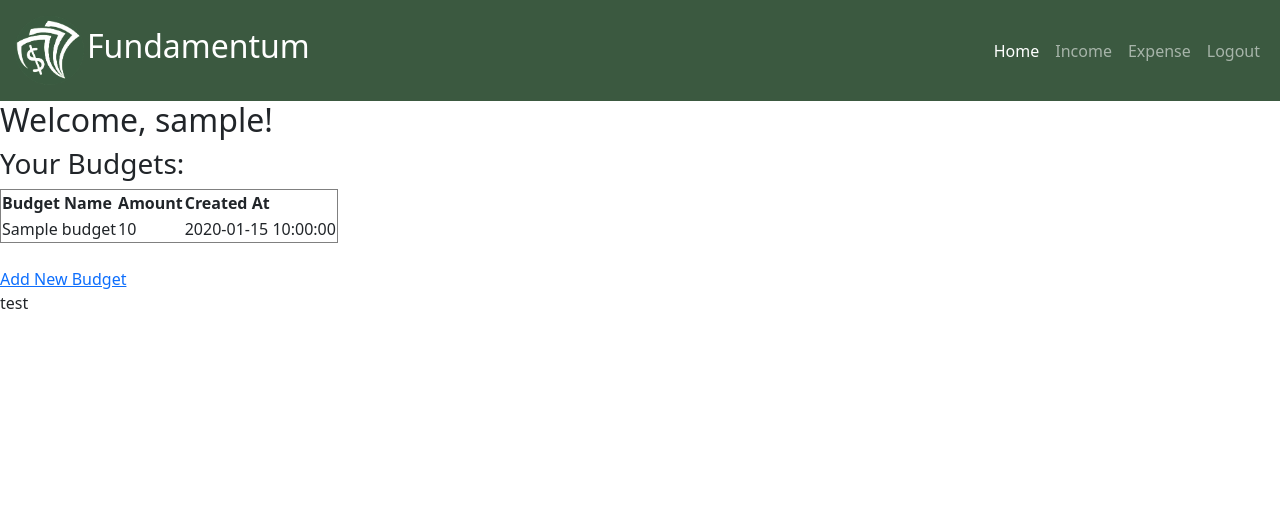
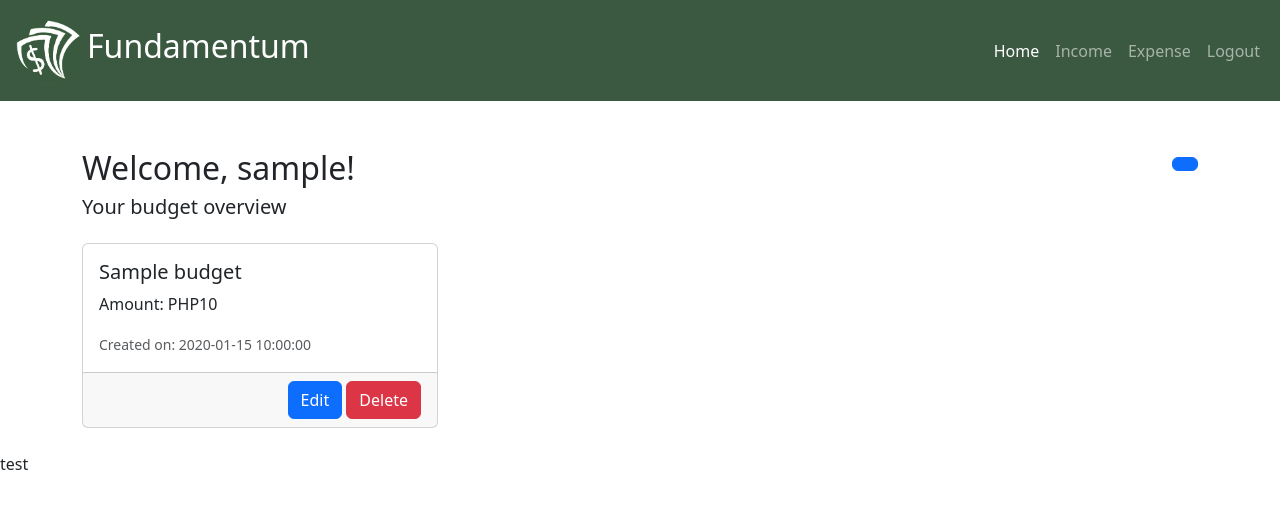
Before and after one commit to gbtan1991/Fundamentum, a PHP site: page /dashboard.php in a window 1280 px wide. Shown: the top 509 px of the page. Run offline with PHP 8.4, Linux system fonts and the light colour scheme; the visitor is signed in with stand-in values (Sample User, id 1); tables that the repository leaves empty or names only in its code hold one stand-in row (values such as "Sample post"); some libraries are stand-ins or nearby versions.

Commit message:
Create the design of the budget to be on cards using bootstrap

```diff
--- a/dashboard.php
+++ b/dashboard.php
@@ -13,7 +13,7 @@ if (!isset($_SESSION['user_id'])) {
 $user_uuid = $_SESSION['user_uuid'];
 
 // Fetch all budgets for the logged-in user
-$stmt = $pdo->prepare("SELECT * FROM budgets WHERE user_uuid = ?");
+$stmt = $pdo->prepare("SELECT * FROM budgets WHERE user_uuid = ? ORDER BY amount DESC");
 $stmt->execute([$user_uuid]);
 $budgets = $stmt->fetchAll(PDO::FETCH_ASSOC);
 
@@ -23,31 +23,43 @@ $budgets = $stmt->fetchAll(PDO::FETCH_ASSOC);
 
 <body>
 
-    <h2>Welcome, <?php echo htmlspecialchars($_SESSION['username']); ?>!</h2>
 
-    <h3>Your Budgets:</h3>
-    <?php if (count($budgets) > 0): ?>
-        <table border="1">
-            <tr>
-                <th>Budget Name</th>
-                <th>Amount</th>
-                <th>Created At</th>
-            </tr>
+
+           <div class="container">
+            <div class="d-flex justify-content-between align-items-center mb-3">
+                <div class="row">
+               <h2 class="mt-5">Welcome, <?php echo htmlspecialchars($_SESSION['username']); ?>!</h2>
+               <h3 class="lead">Your budget overview</h3>
+                </div>
+                <a href="add_budget.php" class="btn btn-primary"><i class="fa-solid fa-plus"></i></a>
+
+            </div>
+               <div class="row">
+        <?php if (count($budgets) > 0): ?>
             <?php foreach ($budgets as $budget): ?>
-            <tr>
-                <td><?php echo htmlspecialchars($budget['budget_name']); ?></td>
-                <td><?php echo htmlspecialchars($budget['amount']); ?></td>
-                <td><?php echo htmlspecialchars($budget['created_at']); ?></td>
-            </tr>
+                <div class="col-md-4 mb-4">
+                    <div class="card h-100">
+                        <div class="card-body">
+                            <h5 class="card-title"><?php echo htmlspecialchars($budget['budget_name']); ?></h5>
+                            <p class="card-text">Amount: PHP<?php echo htmlspecialchars($budget['amount']); ?></p>
+                            <p class="card-text"><small class="text-muted">Created on: <?php echo htmlspecialchars($budget['created_at']); ?></small></p>
+                        </div>
+                        <div class="card-footer text-end">
+                            <a href="#" class="btn btn-primary">Edit</a>
+                            <a href="#" class="btn btn-danger">Delete</a>
+                        </div>
+                    </div>
+                </div>
             <?php endforeach; ?>
-        </table>
-    <?php else: ?>
-        <p>You have no budgets yet.</p>
-    <?php endif; ?>
+        <?php else: ?>
+            <div class="col-12">
+                <p class="text-center">No budgets found. Start by <a href="add_budget.php" class="btn btn-success">Creating a Budget</a></p>
+            </div>
+        <?php endif; ?>
+    </div>
+</div>
 
-    <br>
-    <a href="add_budget.php">Add New Budget</a>
-
+ </div>
 
 
     <?php include 'includes/footer.php'; ?>
```
